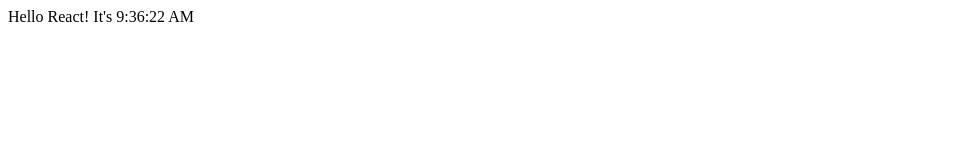
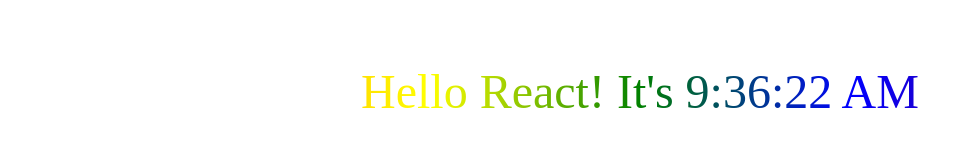
Before and after one commit to tusharIdealake/HTML, a plain HTML site: page index.html in a window 1280 px wide. Shown: the whole page, without its empty margins (0-969 px from the left). Drawn offline with nearby package versions, Linux system fonts and the light colour scheme.

Commit message:
Update index.html

```diff
--- a/index.html
+++ b/index.html
@@ -5,6 +5,16 @@
     <meta http-equiv="X-UA-Compatible" content="IE=edge" />
     <meta name="viewport" content="width=device-width, initial-scale=1.0" />
     <title>Hello React!</title>
+    <style>
+      #root{
+          text-align: center;
+          font-size: 3rem;
+          margin-top: 5vw;
+          background: linear-gradient(to right, red, orange, yellow, green, blue, indigo, violet);
+          -webkit-background-clip: text;
+          color: transparent;
+      }
+</style>
   </head>
   <body>
     <div id="root"></div>
```
